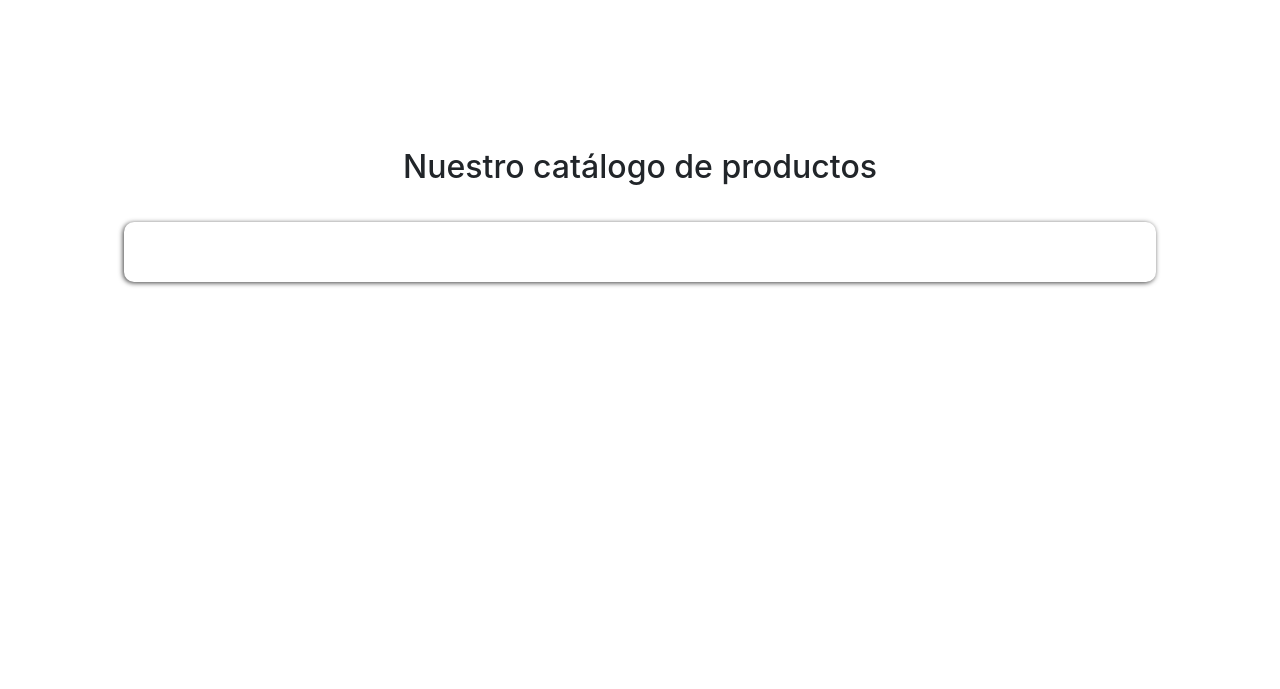
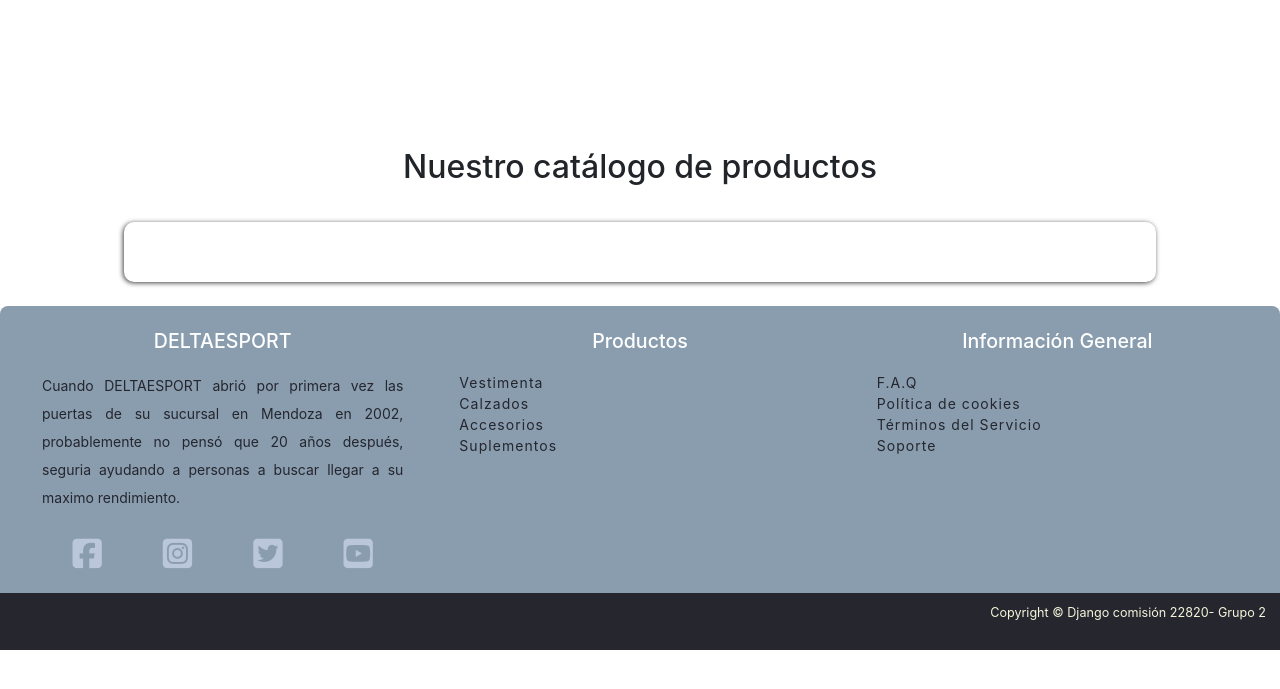
Before and after one commit to MarcosArguello2021/PIG-Django-Com-22820, a Django app: page / in a window 1280 px wide. Shown: the top 689 px of the page. Run offline with Django 3.2, Linux system fonts and the light colour scheme; data that the repository does not hold is empty; parts of the project's set-up code (start-up, migrations or seed data) failed here and were passed over; some libraries are stand-ins or nearby versions.

Commit message:
Se resuelve la vista del dict productos en Index.html, se arregla cambios visuales, se agrega footer

```diff
--- a/pig_django_com_22820/crud_tienda/static/crud_tienda/css/style.css
+++ b/pig_django_com_22820/crud_tienda/static/crud_tienda/css/style.css
@@ -13,6 +13,8 @@
 
 .item .img-responsive {
     width: 100%;
+    height: 20vw;
+    object-fit: contain;
     padding: 1em, 0;
 }
 
@@ -54,21 +56,25 @@
     box-shadow: -1px 1px 5px 0px rgba(0, 0, 0, 0.75);
     text-align: center;
 }
+
 /* -------- menu desplegable ------------ */
 .dropdown-menu li {
     position: relative;
 }
+
 .dropdown-menu .dropdown-submenu {
     display: none;
     position: absolute;
     left: 100%;
     top: -7px;
 }
+
 .dropdown-menu .dropdown-submenu-left {
     right: 100%;
     left: auto;
 }
-.dropdown-menu > li:hover > .dropdown-submenu {
+
+.dropdown-menu>li:hover>.dropdown-submenu {
     display: block;
 }
 
@@ -80,9 +86,11 @@ display: block;
 .itemListContainer {
     text-align: center;
 }
+
 .itemListContainer .title {
     padding: 0.875em;
 }
+
 .itemListContainer .containerList {
     display: grid;
     box-shadow: -1px 1px 5px 0px rgba(0, 0, 0, 0.75);
@@ -93,7 +101,7 @@ display: block;
 .header {
     grid-area: header;
     border-radius: 10px;
-    background-color: rgba(123, 104, 129, 0.638) !important;
+    background-color: rgba(56, 112, 136, 0.199) !important;
     backdrop-filter: saturate(180%) blur(5px);
     height: 80px;
     position: fixed;
@@ -116,7 +124,12 @@ display: block;
     text-decoration: none;
 }
 
-#nav-logo{
+.nav-link {
+    display: block;
+    padding: .25rem !important;
+}
+
+#nav-logo {
     height: 80px;
     padding: 5px 20px;
     line-height: 4em;
@@ -148,27 +161,28 @@ display: block;
 .nav-menu-item {
     font-size: 18px;
     margin: 0 10px;
-    line-height: 5em;
+    line-height: 4.5em;
     text-transform: uppercase;
     width: max-content;
 }
 
 .nav-menu-links {
-    padding: 8px 12px;
-    border-radius: 3px;
+    text-decoration: none !important;
+    padding: 1rem 1rem;
+    border-radius: 5px;
     transition: 0.5s;
 }
 
 .nav-menu-links:hover,
 .nav-menu-links_active {
-    border-radius: 30px;
-    background-color: darkcyan;
+    border-radius: .25rem;
+    background-color: #126973;
     transition: 0.3s;
     text-shadow: 1px 1px 1px darkslategray;
     color: antiquewhite;
 }
 
-.ruta-productos{
+.ruta-productos {
     margin-top: 6em;
 }
 
@@ -215,4 +229,106 @@ display: block;
     }
 }
 
+.footer {
+    grid-area: footer;
+    background-color: rgba(71, 102, 131, 0.638) !important;
+    backdrop-filter: saturate(180%) blur(5px);
+    color: #25262e;
+    font-size: 0.875em;
+    border-radius: 0.5rem;
+}
+
+.footer-row {
+    padding: 1em 1em;
+}
+
+.footer-row-primary {
+    display: flex;
+    flex-wrap: nowrap;
+    align-items: stretch;
+}
+
+.footer-column {
+    width: 100%;
+    display: flex;
+    flex-direction: column;
+    text-align: left;
+    padding: 0 2em;
+    /* min-height: 15em; */
+}
+
+.footer-h3 {
+    width: 100%;
+    text-align: center;
+    color: white;
+    font-size: 1.4em;
+    padding: 10px;
+    white-space: nowrap;
+}
+
+.footer-ul {
+    list-style: none;
+    display: flex;
+    flex-direction: column;
+    padding: 0;
+    margin: 0;
+
+}
+
+.footer-li:not(:first-child) {
+    margin-top: 0.9em;
+}
+
+.footer-ul-li-a {
+    color: #25262e;
+    text-decoration: none;
+    letter-spacing: .075em;
+}
+
+.footer-ul-li-a:hover {
+    color: #717171;
+}
+
+.footer-about-p {
+    text-align: justify;
+    line-height: 2;
+    margin: 0;
+}
+
+.footer-social {
+    display: flex;
+    justify-content: space-around;
+    font-size: 2.4em;
+    flex-direction: row;
+    margin-top: 0.5em;
+}
+
+.footer-social-i {
+    color: #bac6d9;
+}
+
+.footer-copyright {
+    padding: 0.8em 1em;
+    background-color: #25262e;
+}
+
+.footer-menu {
+    float: left;
+}
+
+.footer-menu-a {
+    color: #cfd2d6;
+    padding: 6px;
+    text-decoration: none;
+}
+
+.footer-menu-a:hover {
+    color: #27bcda;
+}
+
+.footer-copyright-p {
+    font-size: 0.9em;
+    text-align: right;
+    color: beige;
+}
 /* ----------------------------------------- */
--- a/pig_django_com_22820/crud_tienda/views.py
+++ b/pig_django_com_22820/crud_tienda/views.py
@@ -4,7 +4,7 @@ from crud_tienda.models import Vestimenta, Accesorio, Calzado, Suplemento
 from crud_tienda.forms import FormContacto
 from django.core.mail import EmailMessage
 from pig_django_com_22820.settings import EMAIL_HOST_USER
-
+from itertools import chain
 # Create your views here.
 
 
@@ -16,14 +16,16 @@ class IndexView(TemplateView):
     # productos = Item.objects.all().order_by('?')[:10]
 
     def get_context_data(self, *args, **kwargs):
-        context = super(IndexView, self).get_context_data(**kwargs)
-        # context['vestimentas'] = self.queryset
-        context['vestimentas'] = Vestimenta.objects.all().order_by('?')[:5]
-        context['calzados'] = Calzado.objects.all().order_by('?')[:5]
-        context['accesorios'] = Accesorio.objects.all().order_by('?')[:5]
-        context['suplementos'] = Suplemento.objects.all().order_by('?')[:5]
-        print(context) # en produccion se va...
-        return context
+       context = super(IndexView, self).get_context_data(**kwargs)
+       # context['vestimentas'] = self.queryset
+       vestimentas = Vestimenta.objects.all().order_by('?')[:5]
+       calzados = Calzado.objects.all().order_by('?')[:5]
+       accesorios= Accesorio.objects.all().order_by('?')[:5]
+       suplementos = Suplemento.objects.all().order_by('?')[:5]
+       queryList = list(chain(vestimentas, calzados, accesorios,suplementos))
+       context['productos'] = queryList
+       print(context) # en produccion se va...
+       return context
 
 # class Calzado(ListView):
 #     model = Calzado
--- a/pig_django_com_22820/templates/base.html
+++ b/pig_django_com_22820/templates/base.html
@@ -38,6 +38,7 @@
             {% block content %}{% endblock %}
         </div>
     </div>
+    {% include 'footer.html' %}
     <script src="{% static 'crud_tienda/js/navbar.js' %}"></script>
     <script src="https://code.jquery.com/jquery-3.2.1.slim.min.js"
         integrity="sha384-KJ3o2DKtIkvYIK3UENzmM7KCkRr/rE9/Qpg6aAZGJwFDMVNA/GpGFF93hXpG5KkN"
--- a/pig_django_com_22820/templates/crud_tienda/contacto.html
+++ b/pig_django_com_22820/templates/crud_tienda/contacto.html
@@ -2,10 +2,9 @@
 {% block title %}Contacto{% endblock %}
 {% block content %}
 
-
 <form class="table table-dark" action="{% url 'Contacto' %}" method="post">
     {% csrf_token %}
-    <div class="card card-image" style="background-image: url('https://i.pinimg.com/originals/61/2b/13/612b13db13eeb7bcd42e24631aa9cd61.jpg');">
+    <div class="card-image" style="background-image: url('https://i.pinimg.com/originals/61/2b/13/612b13db13eeb7bcd42e24631aa9cd61.jpg');">
         <div class="text-white rgba-stylish-strong py-5 px-5 z-depth-2">
 
             <!--Header-->
--- /dev/null
+++ b/pig_django_com_22820/templates/footer.html
@@ -0,0 +1,59 @@
+    <footer class="footer">
+        {% load static %}
+        <div class="footer-row footer-row-primary">
+            <div class="footer-column">
+                <h3 class="footer-h3">DELTAESPORT</h3>
+                <p class="footer-about-p">
+                    Cuando DELTAESPORT abrió por primera vez las puertas de su sucursal en Mendoza en 2002,
+                    probablemente no pensó que 20 años después, seguria ayudando a personas a buscar llegar a su maximo rendimiento.
+                </p>
+                <div class="footer-social">
+                    <a href="https://es-la.facebook.com/pages/category/Hospital/Hospital-Central-de-Mendoza-225764094136784/"
+                        target="_blank"><i class="fa-brands fa-facebook-square footer-social-i"></i></a>
+                    <a href="https://www.instagram.com/hospitalcentraldemendoza/" target="_blank"><i
+                            class="fa-brands fa-instagram-square footer-social-i"></i></a>
+                    <a href="https://mobile.twitter.com/HCentral_Mza/" target="_blank"><i
+                            class="fa-brands fa-twitter-square footer-social-i"></i></a>
+                    <a href="https://www.youtube.com/channel/UCy2Lujd5DeXdmFpbeGWGNzg" target="_blank"><i
+                            class="fa-brands fa-youtube-square footer-social-i"></i></a>
+                </div>
+            </div>
+            <div class="footer-column links">
+                <h3 class="footer-h3">Productos</h3>
+                <ul class="footer-ul">
+                    <li class="footer-li">
+                        <a href="{% url 'Vestimenta' %}" class="footer-ul-li-a">Vestimenta</a>
+                    </li>
+                    <li>
+                        <a href="{% url 'Calzado' %}" class="footer-ul-li-a">Calzados</a>
+                    </li>
+                    <li>
+                        <a href="{% url 'Accesorios' %}" class="footer-ul-li-a">Accesorios</a>
+                    </li>
+                    <li>
+                        <a href="{% url 'Suplementos' %}" class="footer-ul-li-a">Suplementos</a>
+                    </li>
+                </ul>
+            </div>
+            <div class="footer-column links">
+                <h3 class="footer-h3">Información General</h3>
+                <ul class="footer-ul">
+                    <li class="footer-li" class="footer-ul-li-a">
+                        <a href="#faq" class="footer-ul-li-a">F.A.Q</a>
+                    </li>
+                    <li>
+                        <a href="#cookies-policy" class="footer-ul-li-a">Política de cookies</a>
+                    </li>
+                    <li>
+                        <a href="#terminos" class="footer-ul-li-a">Términos del Servicio</a>
+                    </li>
+                    <li>
+                        <a href="#soporte" class="footer-ul-li-a">Soporte</a>
+                    </li>
+                </ul>
+            </div>
+        </div>
+        <div class="footer-row footer-copyright">
+            <p class="footer-copyright-p">Copyright &copy; Django comisión 22820- Grupo 2</p>
+        </div>
+    </footer>
--- a/pig_django_com_22820/templates/navbar.html
+++ b/pig_django_com_22820/templates/navbar.html
@@ -1,4 +1,3 @@
-<!-- https://getbootstrap.com/docs/4.0/components/navbar/ -->
 <header class="header" id="navBarId">
     {% load static %}
     <nav class="navBar">
@@ -15,30 +14,3 @@
         </ul>
     </nav>
 </header>
-
-{% comment %} <nav class="navbar navbar-expand-lg navbar-dark bg-dark sticky-top">
-    {% load static %}
-    <a class="navbar-brand" href="{% url 'Home' %}"><img width="80" src="{% static 'crud_tienda/img/logo.png' %}" alt="logo"></a>
-    <button class="navbar-toggler" type="button" data-toggle="collapse" data-target="#menuHamburg" aria-controls="menuHamburg" aria-expanded="false" aria-label="Toggle navigation">
-        <span class="navbar-toggler-icon"></span>
-    </button>
-    <div class="collapse navbar-collapse" id="menuHamburg">
-        <ul class="navbar-nav mr-auto mt-2 mt-lg-0">
-            <li class="nav-item {% if 'Vestimenta' in request.path %}active{% endif %}">
-                <a class="nav-link " href="{% url 'Vestimenta' %}">VESTIMENTA</a>
-            </li>
-            <li class="nav-item {% if 'Calzado' in request.path %}active{% endif %}">
-                <a class="nav-link " href="{% url 'Calzado' %}">CALZADO</a>
-            </li>
-            <li class="nav-item {% if 'Accesorios' in request.path %}active{% endif %}">
-                <a class="nav-link " href="{% url 'Accesorios' %}">ACCESORIOS</a>
-            </li>
-            <li class="nav-item {% if 'Suplementos' in request.path %}active{% endif %}">
-                <a class="nav-link" href="{% url 'Suplementos' %}">SUPLEMENTOS</a>
-            </li>
-            <li class="nav-item {% if 'Contacto' in request.path %}active{% endif %}">
-                <a class="nav-link" href="{% url 'Contacto' %}">CONTACTO</a>
-            </li>
-        </ul>
-    </div>
-</nav> {% endcomment %}
```
Lines whose indentation alone changed are shown as unchanged.
